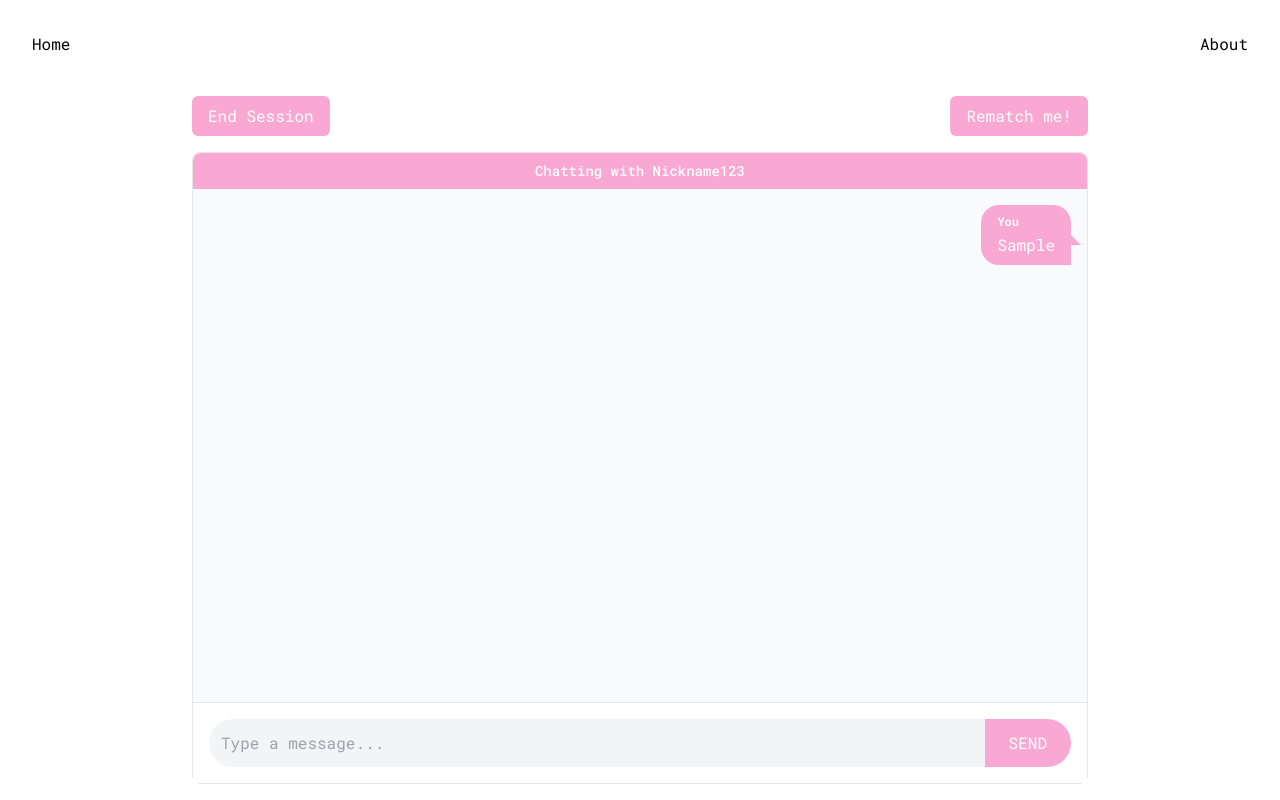
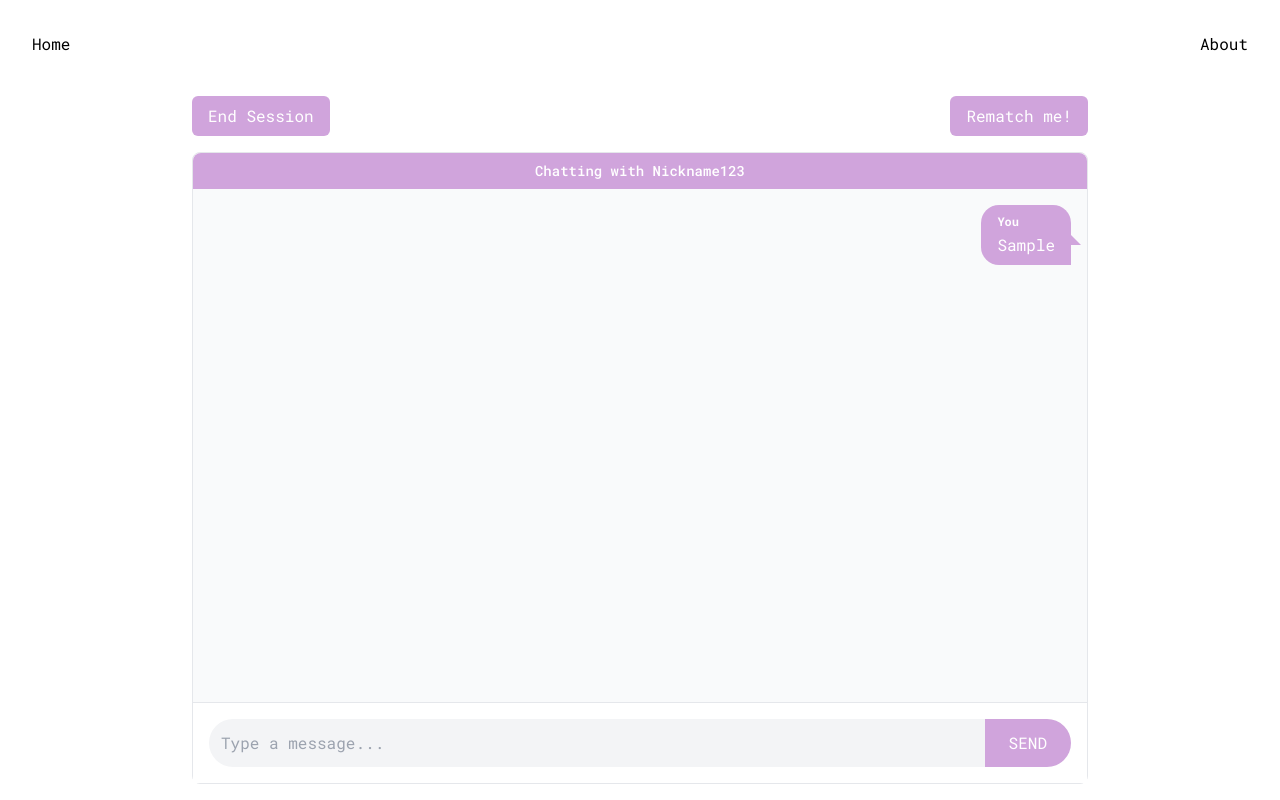
Before and after one commit to danayim03/Perspective, a Next.js app: page /chat in a window 1280 px wide. Both pictures are taken after typing "Sample" into the empty fields and a click on the button "SEND". Built offline with nearby package versions, Linux system fonts and the light colour scheme.

Commit message:
Changed theme color from pink-300 to popPurple.

```diff
--- a/app/about/page.tsx
+++ b/app/about/page.tsx
@@ -1,6 +1,6 @@
     const PerspectiveName = () => (
     <>
-        <span className="font-roboto font-bold text-pink-300">Perspective</span>
+        <span className="font-roboto font-bold text-popPurple">Perspective</span>
     </>
     );
 
--- a/app/chat/page.tsx
+++ b/app/chat/page.tsx
@@ -1,7 +1,7 @@
 "use client";
 
+import { useRouter } from "next/navigation";
 import { useState } from "react";
-import { useRouter } from "next/navigation";
 
 interface Message {
     sender: string;
@@ -50,13 +50,13 @@ export default function ChatPage() {
             <div className="w-full max-w-4xl flex justify-between mb-4 mt-20">
                 <button
                     onClick={handleEndSession}
-                    className="bg-pink-300 text-white py-2 px-4 rounded-md hover:bg-pink-400"
+                    className="bg-popPurple text-white py-2 px-4 rounded-md hover:bg-pink-400"
                 >
                     End Session
                 </button>
                 <button
                     onClick={handleRematch}
-                    className="bg-pink-300 text-white py-2 px-4 rounded-md hover:bg-pink-400"
+                    className="bg-popPurple text-white py-2 px-4 rounded-md hover:bg-pink-400"
                 >
                     Rematch me!
                 </button>
@@ -65,7 +65,7 @@ export default function ChatPage() {
             {/* Chat Box */}
             <div className="w-full max-w-4xl h-[85%] border rounded-lg bg-gray-50 flex flex-col">
                 {/* Chat Header */}
-                <div className="text-center py-2 bg-pink-300 text-white text-sm font-medium rounded-t-lg">
+                <div className="text-center py-2 bg-popPurple text-white text-sm font-medium rounded-t-lg">
                     Chatting with {opponentNickname}
                 </div>
 
@@ -84,7 +84,7 @@ export default function ChatPage() {
                                 <div
                                     className={`relative max-w-xs px-4 py-2 ${
                                         message.sender === "You"
-                                            ? "bg-pink-300 text-white"
+                                            ? "bg-popPurple text-white"
                                             : "bg-gray-200 text-black"
                                     }`}
                                     style={{
@@ -102,7 +102,7 @@ export default function ChatPage() {
                                     <div
                                         className={`absolute top-1/2 ${
                                             message.sender === "You"
-                                                ? "right-[-10px] border-t-[10px] border-l-[10px] border-t-transparent border-b-transparent border-l-pink-300"
+                                                ? "right-[-10px] border-t-[10px] border-l-[10px] border-t-transparent border-b-transparent border-l-popPurple"
                                                 : "left-[-10px] border-t-[10px] border-r-[10px] border-t-transparent border-b-transparent border-r-gray-200"
                                         }`}
                                     ></div>
@@ -128,7 +128,7 @@ export default function ChatPage() {
                     />
                     <button
                         onClick={handleSend}
-                        className="bg-pink-300 text-white py-3 px-6 rounded-r-full hover:bg-pink-400"
+                        className="bg-popPurple text-white py-3 px-6 rounded-r-full hover:bg-pink-400"
                     >
                         SEND
                     </button>
--- a/app/components/GoBack.tsx
+++ b/app/components/GoBack.tsx
@@ -8,7 +8,7 @@ export default function GoBackButton() {
     return (
         <button
             onClick={() => router.back()} // Navigate to the previous page
-            className="font-roboto mt-24 hover:text-pink-300"
+            className="font-roboto mt-24 hover:text-popPurple"
         >
             Go Back
         </button>
--- a/app/components/NavBar.tsx
+++ b/app/components/NavBar.tsx
@@ -4,12 +4,12 @@ export default function NavBar() {
 return (
     <nav className="flex fixed w-full justify-between items-center font-roboto p-8 bg-white">
         <div className="flex space-x-4">
-        <Link href="/" className="hover:text-pink-300">
+        <Link href="/" className="hover:text-popPurple">
             Home
         </Link>
         </div>
         <div>
-        <Link href="/about" className="hover:text-pink-300">
+        <Link href="/about" className="hover:text-popPurple">
             About
         </Link>
         </div>
--- a/app/dob/page.tsx
+++ b/app/dob/page.tsx
@@ -52,7 +52,7 @@ export default function dob() {
                 <input
                     type="date"
                     required
-                    className="mt-1 p-4 bg-pink-300 text-white rounded-full"
+                    className="mt-1 p-4 bg-popPurple text-white rounded-full"
                     value={dob}
                     onChange={(e) => setDob(e.target.value)} // Update DOB state
                 />
@@ -121,7 +121,7 @@ export default function dob() {
                 {/* Submit Button */}
                 <button
                     type="submit"
-                    className="text-black hover:text-pink-300"
+                    className="text-black hover:text-popPurple"
                 >
                     Proceed!
                 </button>
--- a/app/get-give/page.tsx
+++ b/app/get-give/page.tsx
@@ -1,6 +1,6 @@
 "use client"
-import {useRouter} from "next/navigation";
-import React, { useState, useEffect } from "react";
+import { useRouter } from "next/navigation";
+import { useEffect, useState } from "react";
 import GoBackButton from "../components/GoBack";
 
 const GetBold = () => <span className="font-bold">Get</span>;
@@ -23,11 +23,11 @@ export default function get_give () {
             <span className="font-medium text-h1 mb-4">Glad you're here, {nickname || "Username"}!</span>
             <span className="mt-1">You are here to:</span>
             <div>
-                <button className="m-4 p-4 text-h3 rounded-full bg-pink-300 text-white"
+                <button className="m-4 p-4 text-h3 rounded-full bg-popPurple text-white"
                 onClick={() => router.push("/gender-sexuality?view=get")}>
                     <GetBold /> a perspective
                 </button>
-                <button className="m-4 p-4 text-h3 rounded-full bg-pink-300 text-white"
+                <button className="m-4 p-4 text-h3 rounded-full bg-popPurple text-white"
                 onClick={() => router.push("/gender-sexuality?view=give")}>
                     <GiveBold /> a perspective
                 </button>
--- a/app/page.tsx
+++ b/app/page.tsx
@@ -1,7 +1,7 @@
 "use client";
 
-import React, { useState, useEffect } from "react";
-import { useRouter } from "next/navigation"
+import { useRouter } from "next/navigation";
+import React, { useEffect, useState } from "react";
 
 export default function Home() {
   const [text, setText] = useState(""); // State to hold the typed text
@@ -59,7 +59,7 @@ export default function Home() {
       <input
         type="text"
         placeholder=" Enter a nickname to begin chatting... "
-        className="bg-pink-300 rounded-full p-2 w-96 focus:outline-none focus:ring-1 focus:ring-pink-300 text-white placeholder-white"
+        className="bg-popPurple rounded-full p-2 w-96 focus:outline-none focus:ring-1 focus:ring-popPurple text-white placeholder-white"
         value={nickname}
         onChange={(e) => setNickname(e.target.value)} // Update nickname state
         onKeyDown={handleKeyDown}
--- a/tailwind.config.ts
+++ b/tailwind.config.ts
@@ -17,6 +17,9 @@ export default {
       fontFamily: {
         roboto: ["Roboto Mono", "monospace"], // Add Roboto Mono as a font family
       },
+      colors: {
+        'popPurple': '#d0a4dc'
+      },
     },
   },
   corePlugins: {
```
Also changed, not shown: app/gender-sexuality/page.tsx (+5 -5 lines), 1 other file (tests, documents, lock files or other folders).
